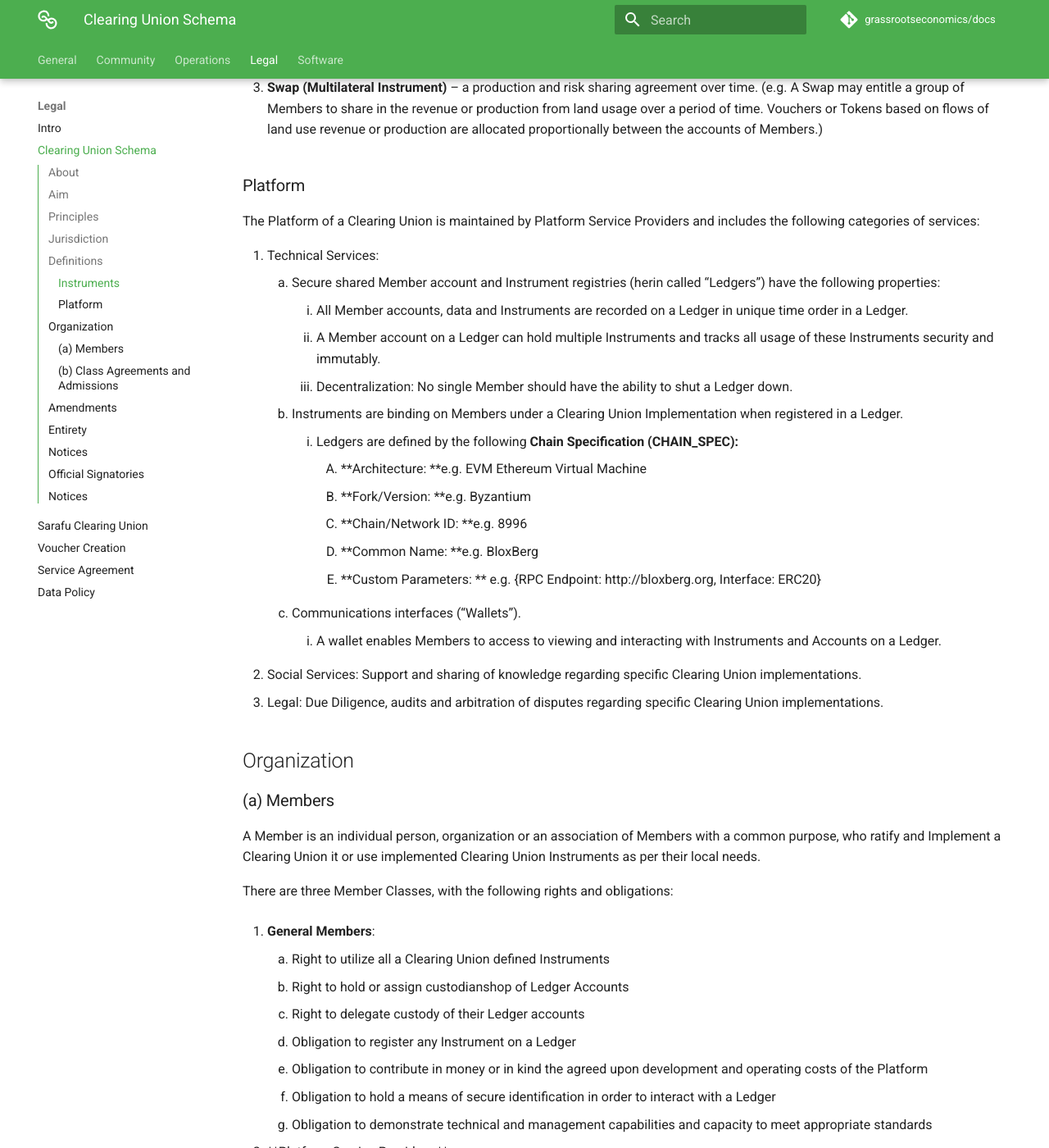
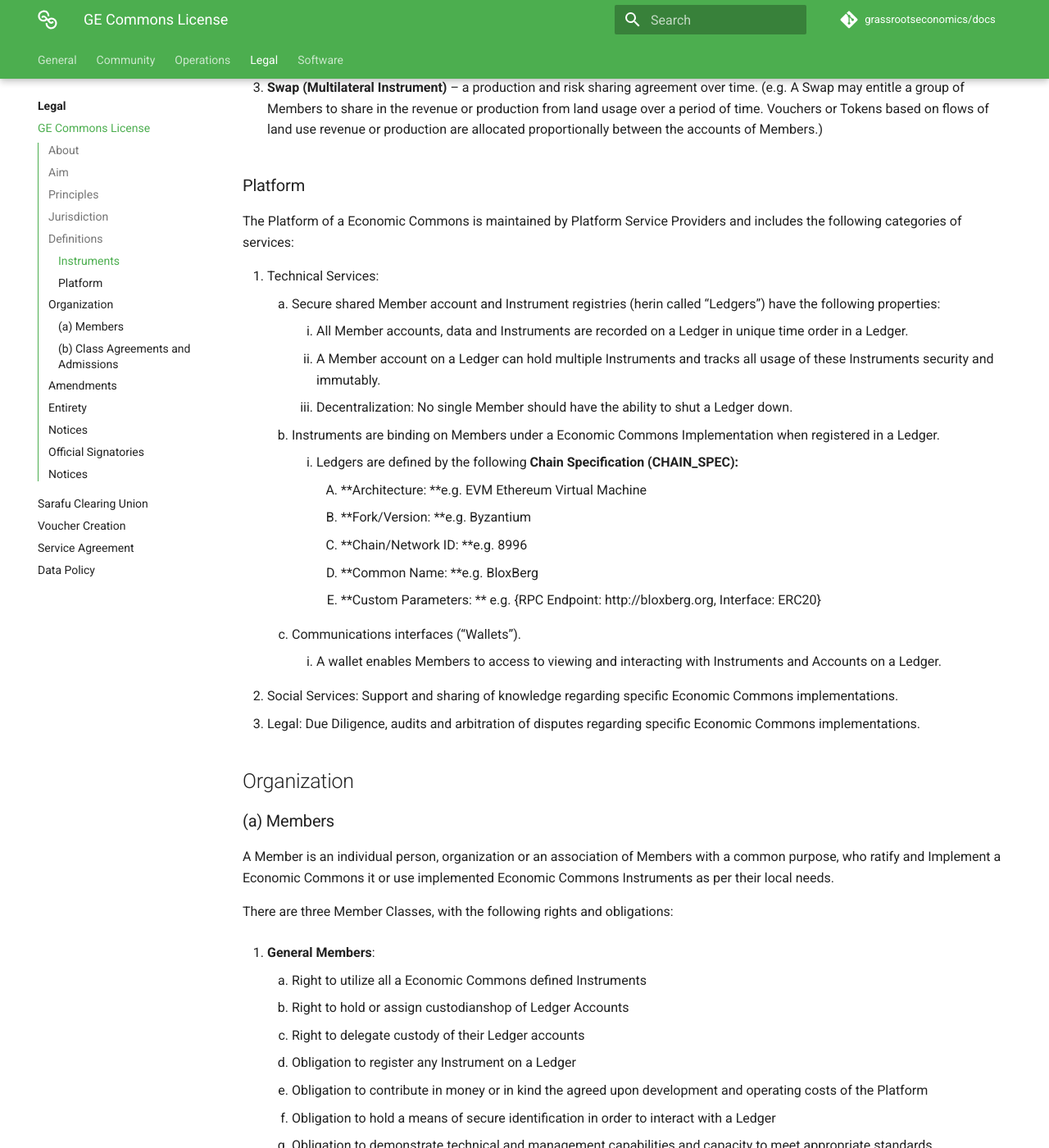
Before and after one commit to grassrootseconomics/docs.grassecon.org, an MkDocs documentation site: the page built from docs/legal/gecl1.md, in a window 1280 px wide and 1400 px high, scrolled down 1775 px. Shown: the whole window at 82% size. Built offline with MkDocs 1.6.1 and Material for MkDocs 9.7.7, drawn with Linux system fonts in a browser that asks for light colours; comment, search, counter and statistics services are not loaded; some of the changed text lies outside the part shown.

```diff
--- a/docs/legal/clearing_union_schema.md
+++ b/docs/legal/gecl1.md
@@ -1,8 +1,8 @@
-# Clearing Union Schema
+# Grassroots Economics Economic Commons License 1 (GECL 1)
 
 ## About
 
-This schema defines a Clearing Union for general implementation as an open association of people and organizations.
+This schema defines a Economic Commons for general implementation as an open association of people and organizations.
 
 ## Aim
 
@@ -12,7 +12,7 @@ Inclusive community creation and clearing of purchasing power.
 
 ## Principles
 
-The core Principles of a Clearing Union are:
+The core Principles of an Economic Commons are:
 
 1. Care for people - maximize amenity, well being, happiness and contentment.
 2. Care for land - minimize use of finite resources for economic activity.
@@ -26,8 +26,8 @@ The core Principles of a Clearing Union are:
 
 ## Jurisdiction
 
-1. A Clearing Union, as an associative and participatory agreement, transcends jurisdiction and is tax transparent.
-1. All Members implementing or taking part in a Clearing Union or its Instruments are bound by local law generally and tax laws specifically.
+1. An Economic Commons, as an associative and participatory agreement, transcends jurisdiction and is tax transparent.
+1. All Members implementing or taking part in a Economic Commons or its Instruments are bound by local law generally and tax laws specifically.
 1. Any usage of Clearing Union Instruments are between willing Members who must satisfy themselves that all trades are locally lawful.
 1. Members are subject to local identity laws and regulations in their respective jurisdiction.
 1. Data may be shared internationally between Members in different jurisdictions.
@@ -38,7 +38,7 @@ The core Principles of a Clearing Union are:
 
 ### Instruments
 
-Clearing Unions implement one of following Instruments:
+Economic Commonss implement one of following Instruments:
 
 1. **Token (Unilateral Instrument)** - a real or virtual object (fungible or non fungible) that may be accepted by another Member in exchange for value at their complete discretion.
 
@@ -60,14 +60,14 @@ Clearing Unions implement one of following Instruments:
 
 ### Platform
 
-The Platform of a Clearing Union is maintained by Platform Service Providers and includes the following categories of services:
+The Platform of a Economic Commons is maintained by Platform Service Providers and includes the following categories of services:
 
 1. Technical Services:
     1. Secure shared Member account and Instrument registries (herin called “Ledgers”) have the following properties:
         1. All Member accounts, data and Instruments are recorded on a Ledger in unique time order in a Ledger.
         1. A Member account on a Ledger can hold multiple Instruments and tracks all usage of these Instruments security and immutably.
         1. Decentralization: No single Member should have the ability to shut a Ledger down.
-	1. Instruments are binding on Members under a Clearing Union Implementation when registered in a Ledger.
+	1. Instruments are binding on Members under a Economic Commons Implementation when registered in a Ledger.
         1. Ledgers are defined by the following **Chain Specification (CHAIN_SPEC):**
              1. **Architecture: **e.g. EVM Ethereum Virtual Machine
              2. **Fork/Version:  **e.g. Byzantium
@@ -76,8 +76,8 @@ The Platform of a Clearing Union is maintained by Platform Service Providers and
              5. **Custom Parameters: ** e.g. {RPC Endpoint: http://bloxberg.org, Interface: ERC20}
     2. Communications interfaces (“Wallets”).
         1. A wallet enables Members to access to viewing and interacting with Instruments and Accounts on a Ledger.
-2. Social Services: Support and sharing of knowledge regarding specific Clearing Union implementations.
-3. Legal: Due Diligence, audits and arbitration of disputes regarding specific Clearing Union implementations.
+2. Social Services: Support and sharing of knowledge regarding specific Economic Commons implementations.
+3. Legal: Due Diligence, audits and arbitration of disputes regarding specific Economic Commons implementations.
 
 
 ## Organization
@@ -85,12 +85,12 @@ The Platform of a Clearing Union is maintained by Platform Service Providers and
 
 ### (a) Members
 
-A Member is an individual person, organization or an association of Members with a common purpose, who ratify and Implement a Clearing Union it or use implemented Clearing Union Instruments as per their local needs.
+A Member is an individual person, organization or an association of Members with a common purpose, who ratify and Implement a Economic Commons it or use implemented Economic Commons Instruments as per their local needs.
 
 There are three Member Classes, with the following rights and obligations:
 
 1. **General Members**:
-    1. Right to utilize all a Clearing Union defined Instruments
+    1. Right to utilize all a Economic Commons defined Instruments
     3. Right to hold or assign custodianshop of Ledger Accounts
     2. Right to delegate custody of their Ledger accounts
     4. Obligation to register any Instrument on a Ledger
@@ -115,9 +115,9 @@ There are three Member Classes, with the following rights and obligations:
         10. Right to assign a validator to assess Member's Instruments and Applications.
         11. Right to assign arbitrators for the mediation of disputes.
 3. **Guardians**
-    1. Rights to design and Implement a Clearing Union.
+    1. Rights to design and Implement a Economic Commons.
     1. Rights of final veto on behalf of Members generally in respect of amendments to this agreement incompatible with the Aim and Principles.
-    2. Obligation to arbitrate disputes in relation to Aim and Principles of a Clearing Union Agreement.
+    2. Obligation to arbitrate disputes in relation to Aim and Principles of a Economic Commons Agreement.
 
 ### (b) Class Agreements and Admissions
 
@@ -145,7 +145,7 @@ This agreement represents consent to the entirety of a mutual agreement between
 Any notice given by the Members shall be valid only if delivered via the contact information for the Guardians.
 
 ## Official Signatories
-**In WITNESS WHEREOF**, the duly authorized Guardians of the Clearing Union sign this agreement on the dates indicated below, and agree to abide by the terms of this agreement.
+**In WITNESS WHEREOF**, the duly authorized Guardians of the Economic Commons sign this agreement on the dates indicated below, and agree to abide by the terms of this agreement.
 
 1. Member Class or Wittness: (Guardian, General Member, Platform Service Provider)
 1. Full Name:
@@ -156,7 +156,6 @@ Any notice given by the Members shall be valid only if delivered via the contact
 
 ## Notices
 
-1. This schema is maintained by Grassroots Economics Foundation on http://docs.grassecon.org
-and can be reached at tel: +254757628885 mail: PO Box, 1659-80108  Kilifi Kenya email: [info@grassecon.org](mailto:info@grassecon.org)
+1. This License is maintained by Grassroots Economics Foundation at http://docs.grassecon.org and can be reached at tel: +254757628885 mail: PO Box, 1659-80108  Kilifi Kenya email: [info@grassecon.org](mailto:info@grassecon.org)
 1. Copyright © 2021 Grassroots Economics Foundation
-1. This document is licensed under [Creative Commons Attribution-ShareAlike 4.0 International (CC BY-SA 4.0)](https://creativecommons.org/licenses/by-sa/4.0/ )
+1. This document is further licensed under [Creative Commons Attribution-ShareAlike 4.0 International (CC BY-SA 4.0)](https://creativecommons.org/licenses/by-sa/4.0/ )
--- a/mkdocs.yml
+++ b/mkdocs.yml
@@ -7,26 +7,25 @@ nav:
       - Glossary: glossary.md
       - Roadmap: roadmap.md
   - Community:
-      - Charter: community/charter.md
+      - Charter: community/index.md
       - Contribution Guidelines: community/contrib.md
       - Code of Conduct: community/conduct.md
-
   - Operations:
-      - Intro: operations/ops.md
+      - Intro: operations/index.md
       - Case Study: operations/case_study.md
       - Training Guide: operations/training.md
       - Team Guide: operations/team_guide.md
       - Logical Framework: operations/log_frame.md
       - Stakeholder Guide: operations/local_stakeholders.md
   - Legal:
-      - Intro: legal/legal.md
-      - Clearing Union Schema: legal/clearing_union_schema.md
-      - Sarafu Clearing Union: legal/cu_sarafu.md
-      - Voucher Creation: legal/cu_voucher.md
-      - Service Agreement: legal/cu_intermember.md
+      - Intro: legal/index.md
+      - GE Commons License: legal/gecl1.md
+      - Sarafu Clearing Union: legal/scu.md
+      - Voucher Creation: legal/scu_voucher.md
+      - Service Agreement: legal/scu_service.md
       - Data Policy: legal/data_policy.md
   - Software:
-      - CIC Stack: software/cic_stack.md
+      - CIC Stack: software/index.md
       - Design Principles: software/principles.md
 
 repo_url: https://gitlab.com/grassrootseconomics/grassrootseconomics.gitlab.io
```
Also changed, not shown: docs/legal/index.md (renamed from docs/legal/legal.md, +6 -6 lines), docs/legal/scu.md (renamed from docs/legal/cu_sarafu.md, +5 -4 lines), docs/operations/index.md (renamed from docs/operations/ops.md, +2 -2 lines), docs/community/index.md (renamed from docs/community/charter.md), docs/legal/scu_service.md (renamed from docs/legal/cu_intermember.md), docs/legal/scu_voucher.md (renamed from docs/legal/cu_voucher.md), docs/software/index.md (renamed from docs/software/cic_stack.md).
